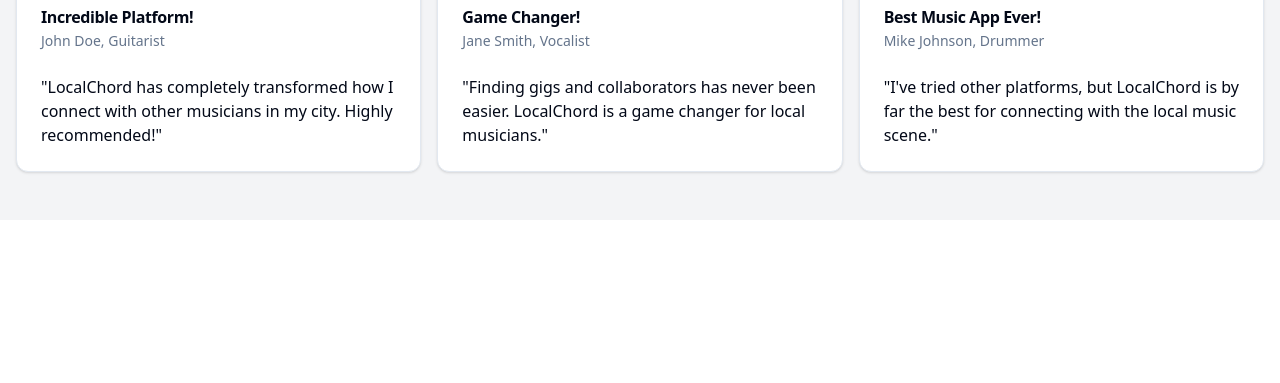
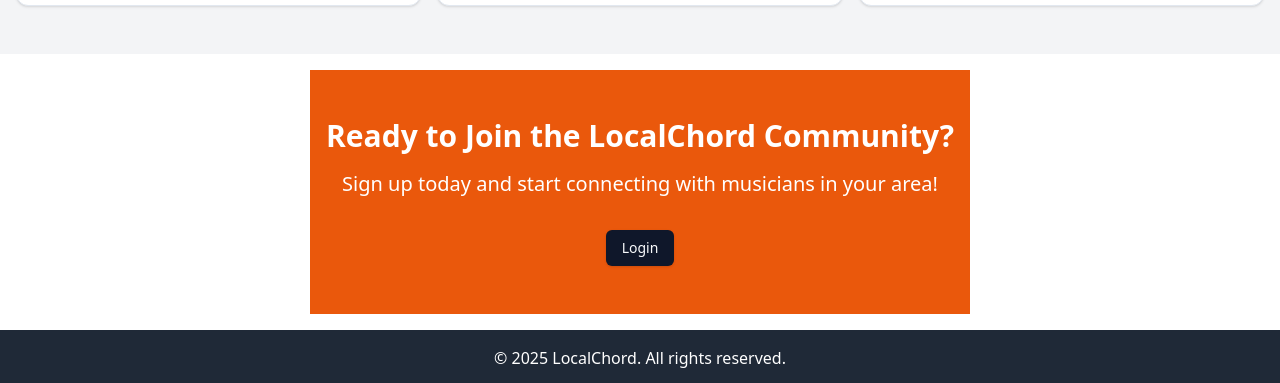
Before and after one commit to rosiecorio/final-project, a Next.js app: page / in a window 1280 px wide. Shown: the part 890-1273 px from the top of the page. Before the commit the page ends 1110 px from the top, so only its background shows below. Built offline with nearby package versions, Linux system fonts and the light colour scheme; no server answers.

Commit message:
done cta and footer

```diff
--- a/package.json
+++ b/package.json
@@ -14,7 +14,7 @@
     "class-variance-authority": "^0.7.1",
     "clsx": "^2.1.1",
     "lucide-react": "^0.483.0",
-    "next": "15.1.6",
+    "next": "^15.2.4",
     "pg": "^8.14.1",
     "react": "^19.0.0",
     "react-dom": "^19.0.0",
--- a/src/app/page.js
+++ b/src/app/page.js
@@ -2,6 +2,8 @@
 import LandingPageHeader from "@/components/LandingPageHeader";
 import LandingPageAbout from "@/components/LandingPageAbout";
 import ReviewsSection from "@/components/ReviewsSection";
+import CallToAction from "@/components/CallToAction";
+import Footer from "@/components/Footer";
 
 export default function Home() {
   return (
@@ -9,6 +11,8 @@
       <LandingPageHeader />
       <LandingPageAbout />
       <ReviewsSection />
+      <CallToAction />
+      <Footer />
     </main>
   );
 }
--- /dev/null
+++ b/src/components/CallToAction.jsx
@@ -0,0 +1,20 @@
+import Link from "next/link";
+import { Button } from "@/components/ui/button";
+
+export default function CallToAction() {
+  return (
+    <section className="m-4 py-12 bg-orange-600 text-white text-center">
+      <div className="container mx-auto px-4">
+        <h2 className="text-3xl font-semibold mb-4">
+          Ready to Join the LocalChord Community?
+        </h2>
+        <p className="text-xl mb-8">
+          Sign up today and start connecting with musicians in your area!
+        </p>
+        <Button asChild>
+          <Link href="/login">Login</Link>
+        </Button>
+      </div>
+    </section>
+  );
+}
--- /dev/null
+++ b/src/components/Footer.jsx
@@ -0,0 +1,10 @@
+import Link from "next/link";
+import Image from "next/image";
+
+export default function Footer() {
+  return (
+    <footer className="bg-gray-800 text-white py-4 text-center container mx-auto">
+      <p>&copy; 2025 LocalChord. All rights reserved.</p>
+    </footer>
+  );
+}
--- a/src/components/LandingPageHeader.jsx
+++ b/src/components/LandingPageHeader.jsx
@@ -3,14 +3,15 @@
 export default function LandingPageHeader() {
   return (
     <header className="bg-white shadow-md py-4">
-      <div className="container mx-auto px-4 flex items-center justify-between">
-        <Link
-          href="http://localhost:3000"
-          className="text-2xl font-bold text-orange-600"
-        >
-          LocalChord
-        </Link>
+      <div className="container mx-auto px-5 flex items-center justify-between">
         <nav>
+          <Link
+            href="http://localhost:3000"
+            className="text-2xl font-bold text-orange-600"
+          >
+            LocalChord
+          </Link>
+
           <Link
             href="http://localhost:3000/login"
             className="text-gray-700 hover:text-blue-600"
```
Also changed, not shown: 1 other file (tests, documents, lock files or other folders).
